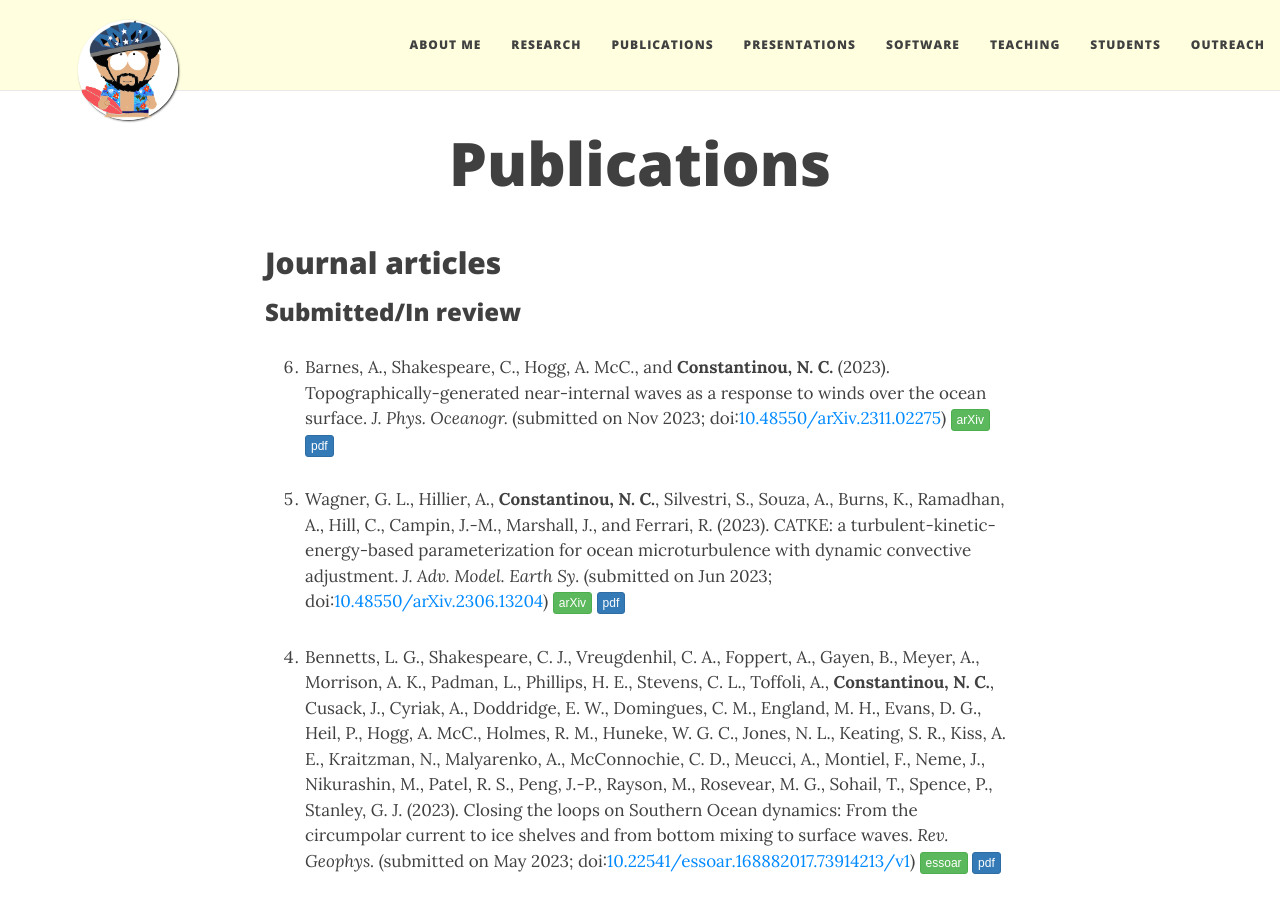
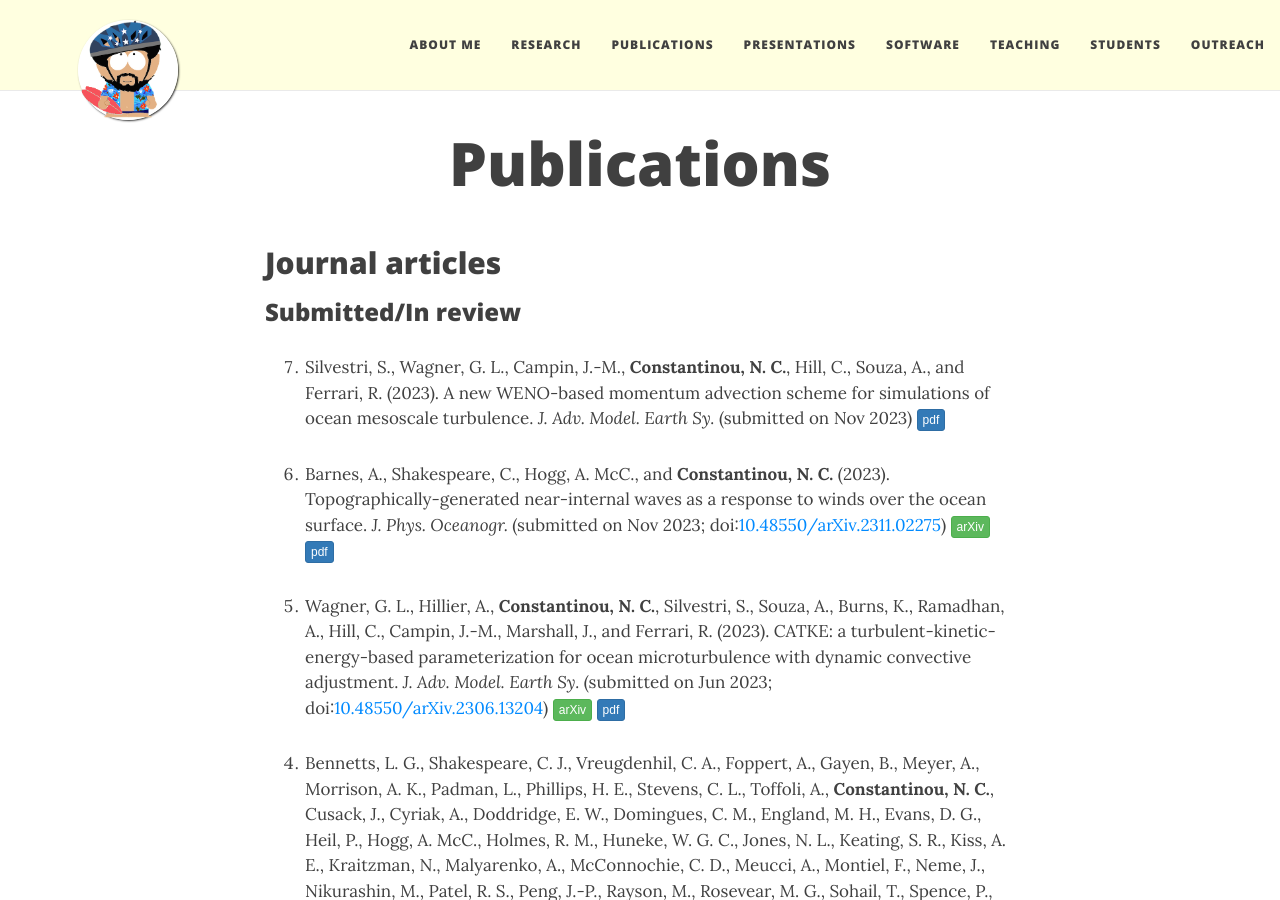
Before and after one commit to navidcy/navidcy.github.io, a Jekyll site: the page built from publications.md, in a window 1280 px wide and 900 px high. Built offline with Jekyll 4.4.1, drawn with Linux system fonts in a browser that asks for light colours; nearby versions of some CDN libraries; comment, search, counter and statistics services are not loaded.

Commit message:
add weno paper

```diff
--- a/publications.md
+++ b/publications.md
@@ -10,11 +10,13 @@ title: Publications
 ### Submitted/In review
 
 <!--
-0. Silvestri, S., Wagner, G. L., Campin, J.-M., **Constantinou, N. C.**, Hill, C., Souza, A., and Ferrari, R. (2023). A new WENO-based momentum advection scheme for simulations of ocean mesoscale turbulence. _J. Adv. Model. Earth Sy._ (submitted on Oct 2023; doi:[10.48550/arXiv.2306.13204](https://doi.org/10.48550/arXiv.2306.13204){:target="_blank"}) [<span class="btn btn-success btn-xs{{end}}" style="font-family:sans-serif;">arXiv</span>][arXiv:2306.13204]{:target="_blank"} [<span class="btn btn-primary btn-xs{{end}}" style="font-family:sans-serif;">pdf</span>][catke-physics]
+0. Bhagtani, D., Hogg, A. McC., Holmes, R. M., and **Constantinou, N. C.** (2023). Unravelling wind and buoyancy control of Atlantic meridional heat transport. _Geophys. Res. Lett._ (submitted on Dec 2023; doi:[10.48550/arXiv.2306.13204](https://doi.org/10.48550/arXiv.2306.13204){:target="_blank"}) [<span class="btn btn-success btn-xs{{end}}" style="font-family:sans-serif;">arXiv</span>][arXiv:2306.13204]{:target="_blank"} [<span class="btn btn-primary btn-xs{{end}}" style="font-family:sans-serif;">pdf</span>][catke-physics]
 
 
 0. Klöwer, M., Gelbrecht, M., Hotta, D., Silvestri, S., Wagner, G. L., White, A., Hatfield, S., Meyer, D., Kimpson, T., **Constantinou, N. C.**, and Hill, C. (2023). SpeedyWeather.jl: Reinventing atmospheric general circulation models towards interactivity and composability.  _J. Open Source Softw._ (submitted on Nov 2023) [<span class="btn btn-default btn-xs{{end}}" style="font-family:sans-serif;">repository</span>][SpeedyWeather-repo]{:target="_blank"} [<span class="btn btn-default btn-xs{{end}}" style="font-family:sans-serif;">documentation</span>][SpeedyWeather-docs]{:target="_blank"} [<span class="btn btn-primary btn-xs{{end}}" style="font-family:sans-serif;">pdf</span>][speedyweather]
 -->
+
+0. Silvestri, S., Wagner, G. L., Campin, J.-M., **Constantinou, N. C.**, Hill, C., Souza, A., and Ferrari, R. (2023). A new WENO-based momentum advection scheme for simulations of ocean mesoscale turbulence. _J. Adv. Model. Earth Sy._ (submitted on Nov 2023) [<span class="btn btn-primary btn-xs{{end}}" style="font-family:sans-serif;">pdf</span>][weno-advection]
 
 
 0. Barnes, A., Shakespeare, C., Hogg, A. McC., and **Constantinou, N. C.** (2023). Topographically-generated near-internal waves as a response to winds over the ocean surface. _J. Phys. Oceanogr._ (submitted on Nov 2023; doi:[10.48550/arXiv.2311.02275](https://doi.org/10.48550/arXiv.2311.02275)) [<span class="btn btn-success btn-xs{{end}}" style="font-family:sans-serif;">arXiv</span>][arXiv:2311.02275]{:target="_blank"} [<span class="btn btn-primary btn-xs{{end}}" style="font-family:sans-serif;">pdf</span>][topographic-NIWs]
@@ -179,6 +181,7 @@ Selection of press coverage: [<span class="btn btn-default btn-xs{{end}}" style=
 [SpeedyWeather-docs]: https://speedyweather.github.io/SpeedyWeather.jl/stable/
 [SpeedyWeather-JOSS-review]: https://joss.theoj.org/papers/f991f4a8f0fc5ab1aba3dd1ac51f20bd
 
+[weno-advection]: weno-advection.pdf
 [topographic-NIWs]: topographic-NIWs.pdf
 [speedyweather]: speedyweather.pdf
 [oceanbiome]: oceanbiome.pdf
```
Also changed, not shown: 1 other file.
